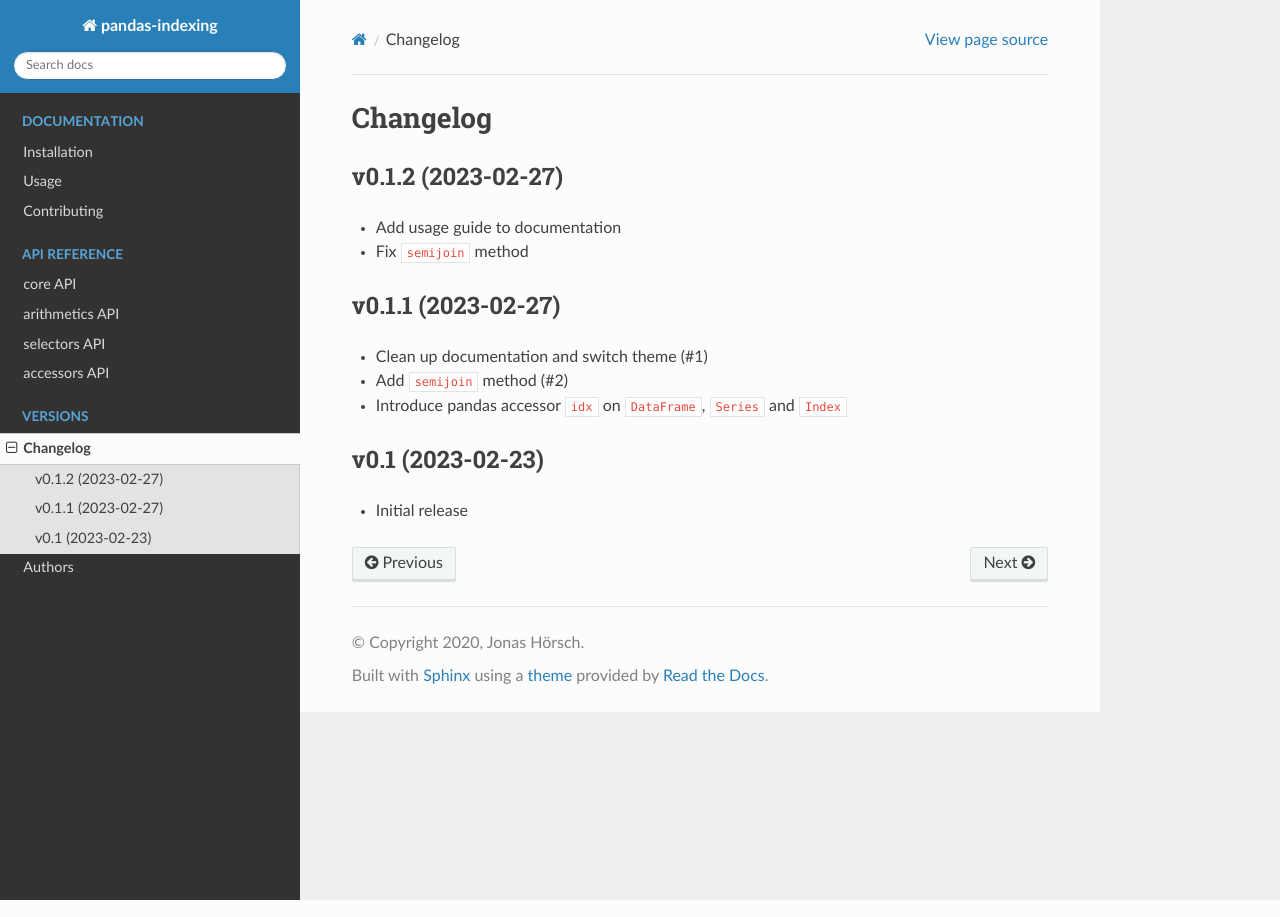
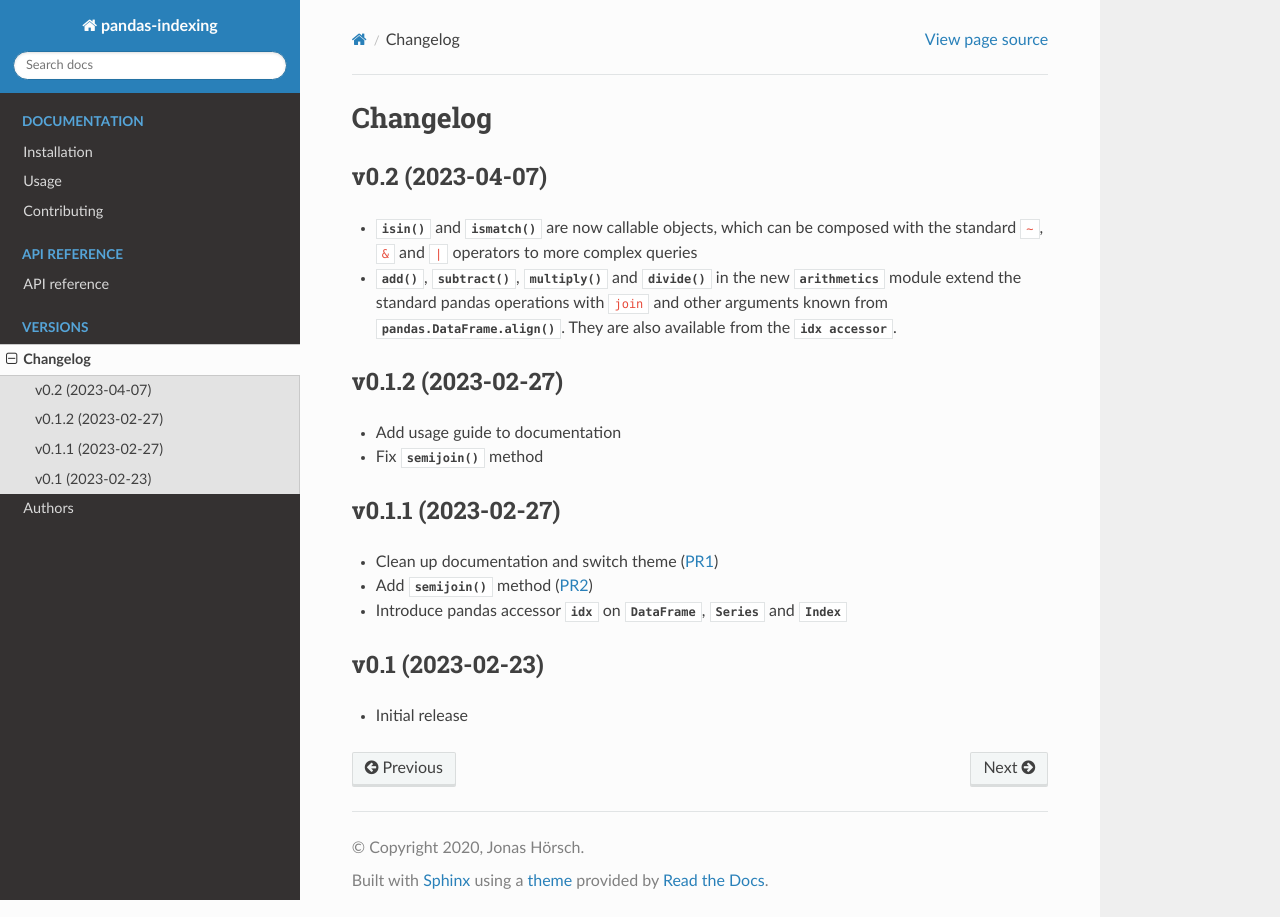
Before and after one commit to coroa/pandas-indexing, a Sphinx documentation site: the page built from docs/changelog.rst, in a window 1280 px wide. Built offline with Sphinx 7.4.7 and the Read the Docs theme 2.0.0, drawn with Linux system fonts in a browser that asks for light colours.

Commit message:
Update changelog and documentation

```diff
--- a/CHANGELOG.rst
+++ b/CHANGELOG.rst
@@ -1,19 +1,33 @@
+.. currentmodule:: pandas_indexing
 
 Changelog
 =========
+
+v0.2 (2023-04-07)
+------------------------------------------------------------
+
+* :py:func:`~selectors.isin` and :py:func:`~selectors.ismatch` are now callable objects,
+  which can be composed with the standard ``~``, ``&`` and ``|`` operators to more
+  complex queries
+* :py:func:`~arithmetics.add`, :py:func:`~arithmetics.subtract`,
+  :py:func:`~arithmetics.multiply` and :py:func:`~arithmetics.divide` in the new
+  :py:mod:`arithmetics` module extend the standard pandas operations with ``join`` and
+  other arguments known from :py:meth:`pandas.DataFrame.align`.
+  They are also available from the :py:mod:`idx accessor <accessors>`.
 
 v0.1.2 (2023-02-27)
 ------------------------------------------------------------
 
 * Add usage guide to documentation
-* Fix ``semijoin`` method
+* Fix :py:func:`~core.semijoin` method
 
 v0.1.1 (2023-02-27)
 ------------------------------------------------------------
 
-* Clean up documentation and switch theme (#1)
-* Add ``semijoin`` method (#2)
-* Introduce pandas accessor ``idx`` on ``DataFrame``, ``Series`` and ``Index``
+* Clean up documentation and switch theme (:pull:`1`)
+* Add :py:func:`~core.semijoin` method (:pull:`2`)
+* Introduce pandas accessor :py:mod:`idx <accessors>` on :py:class:`~pandas.DataFrame`,
+  :py:class:`~pandas.Series` and :py:class:`~pandas.Index`
 
 v0.1 (2023-02-23)
 ------------------------------------------------------------
--- /dev/null
+++ b/docs/api.rst
@@ -0,0 +1,36 @@
+.. currentmodule:: pandas_indexing
+
+#############
+API reference
+#############
+
+This page provides an auto-generated summary of pandas-indexing's API. For more details
+and examples, refer to the relevant chapters in the main part of the documentation.
+
+
+core
+====
+
+.. automodule:: pandas_indexing.core
+    :members:
+
+
+accessors
+=========
+
+.. automodule:: pandas_indexing.accessors
+    :members:
+
+
+arithmetics
+===========
+
+.. automodule:: pandas_indexing.arithmetics
+    :members:
+
+
+selectors
+=========
+
+.. automodule:: pandas_indexing.selectors
+    :members:
--- a/docs/conf.py
+++ b/docs/conf.py
@@ -56,8 +56,11 @@ templates_path = ["."]
 
 
 extlinks = {
-    "issue": ("https://github.com/coroa/pandas-indexing/issues/%s", "#"),  # noqa: E501
-    "pr": ("https://github.com/coroa/pandas-indexing/pull/%s", "PR #"),  # noqa: E501
+    "issue": (
+        "https://github.com/coroa/pandas-indexing/issues/%s",
+        "GH%s",
+    ),
+    "pull": ("https://github.com/coroa/pandas-indexing/pull/%s", "PR%s"),
 }
 
 # codecov io closes connection if host is accessed too repetitively.
@@ -97,6 +100,8 @@ coverage_write_headline = False  # do not write headlines.
 
 # -- Options for autodoc extension -------------------------------------------
 
+# Do not add module names in the doc to hide the internal package structure of SeisBench
+add_module_names = False
 autodoc_default_options = {
     "members": True,
     "undoc-members": False,
--- a/docs/index.rst
+++ b/docs/index.rst
@@ -1,3 +1,5 @@
+.. module:: pandas_indexing
+
 ========
 Contents
 ========
@@ -14,10 +16,7 @@ Contents
    :maxdepth: 2
    :caption: API reference
 
-   reference/core
-   reference/arithmetics
-   reference/selectors
-   reference/accessors
+   api
 
 .. toctree::
    :maxdepth: 2
--- a/docs/reference/accessors.rst
+++ /dev/null
@@ -1,5 +0,0 @@
-accessors API
-=============
-
-.. automodule:: pandas_indexing.accessors
-    :members:
--- a/docs/reference/arithmetics.rst
+++ /dev/null
@@ -1,5 +0,0 @@
-arithmetics API
-===============
-
-.. automodule:: pandas_indexing.arithmetics
-    :members:
--- a/docs/reference/core.rst
+++ /dev/null
@@ -1,5 +0,0 @@
-core API
-========
-
-.. automodule:: pandas_indexing.core
-    :members:
--- a/docs/reference/selectors.rst
+++ /dev/null
@@ -1,5 +0,0 @@
-selectors API
-=============
-
-.. automodule:: pandas_indexing.selectors
-    :members:
```
Also changed, not shown: docs/notebooks/introduction.ipynb, 2 other files.
